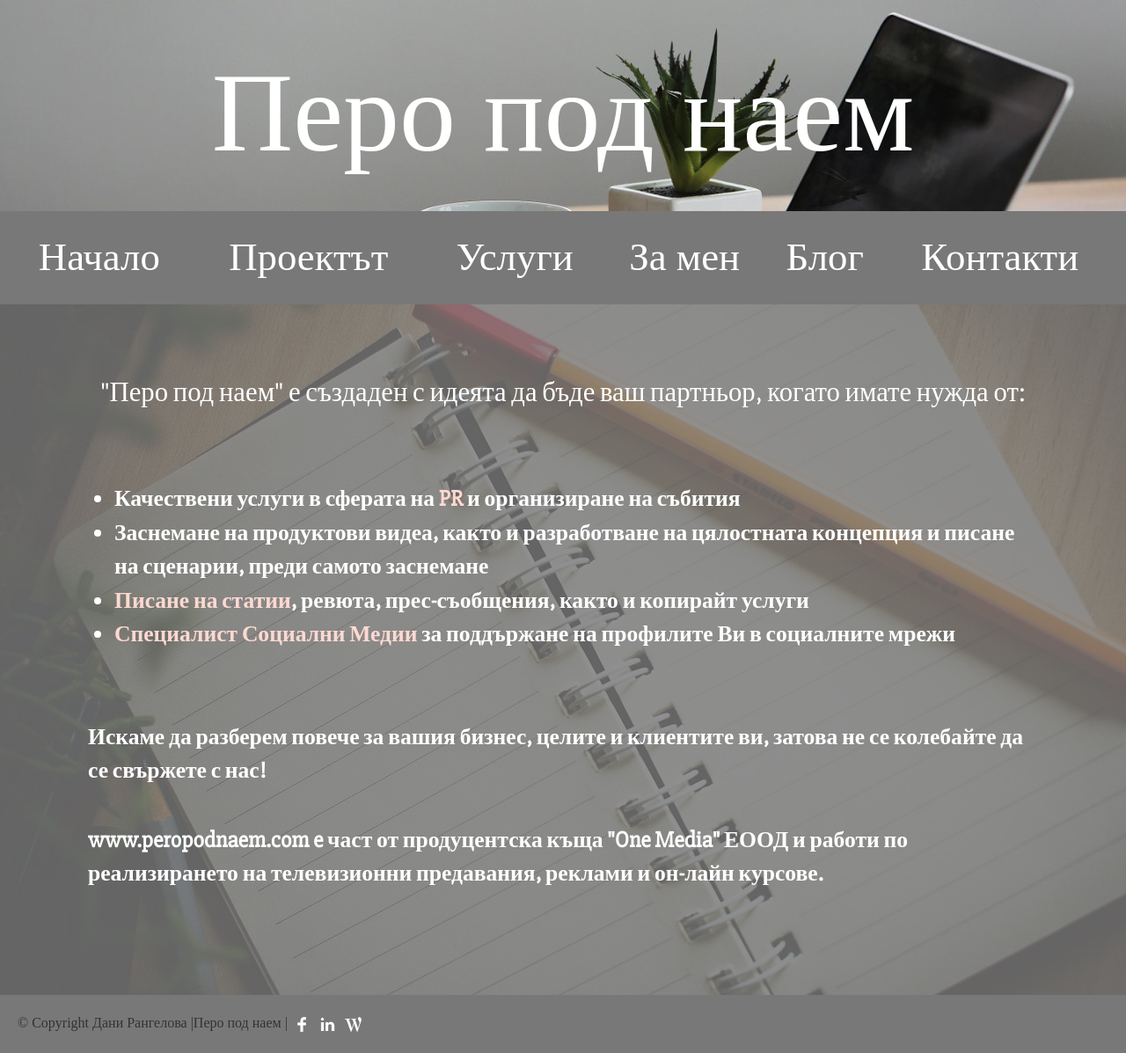
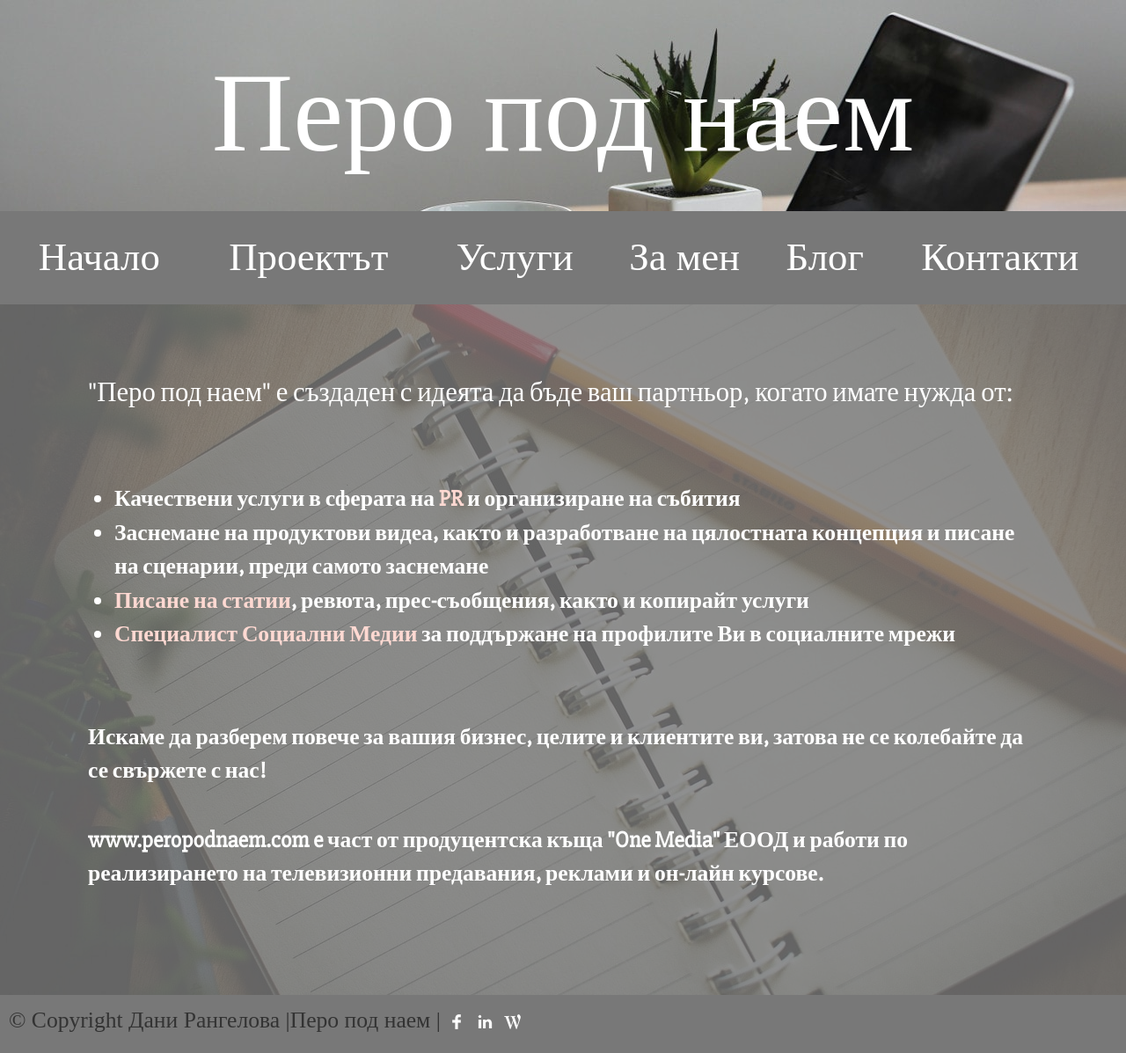
Before and after one commit to peropodnaem/peropodnaem.github.io, a Jekyll site: the page built from index.md, in a window 1280 px wide. Shown: the whole page at 88% size. Built offline with Jekyll 4.4.1, drawn with Linux system fonts in a browser that asks for light colours; some web fonts are replaced.

Commit message:
fonts fix

```diff
--- a/_sass/yaboda/_base.scss
+++ b/_sass/yaboda/_base.scss
@@ -89,7 +89,7 @@ li {
  */
 h1, h2, h3, h4, h5, h6 {
   font-weight: $base-font-weight;
-  text-align: right;
+  text-align: left;
 }
 
 .mega { font-size:$mega-font-size; }
--- a/_sass/yaboda/components/_footer.scss
+++ b/_sass/yaboda/components/_footer.scss
@@ -19,7 +19,7 @@
 }
 
 .footer-wrapper{
-    width: 80%;
+    width: 100%;
     display: inline-flex;
 }
 
--- a/assets/main.scss
+++ b/assets/main.scss
@@ -3,29 +3,32 @@
 ---
 @import "yaboda";
 
-.breadcrumbs li {list-style: none; float: left; padding: 0 10px; font-weight: 400; font-size: 1vw;}
+.breadcrumbs li {list-style: none; float: left; padding: 0 10px; font-weight: 400;}
 .breadcrumbs a {color: white;}
 .breadcrumbs a:hover {color: #df6d59;}
 div.clear {clear: both;}
 .wrapper p {padding-bottom: 40px;}
 .wrapper {margin:0 auto;}
-.footer-wrapper {padding: 20px;}
-h4, h5 {text-align: center;}
+.footer-wrapper {padding: 10px; font-size: 1vw;}
+h4, h5 {text-align: left;}
 #videos .video-holder {width: 510px; margin: 0 50px 80px 0; float: left;}
 #videos .video-holder:nth-child(even) {margin-right: 0px;}
 
 @media only screen and (min-device-width : 320px) and (max-device-width : 1160px) {
     #videos .video-holder {width: 100%; margin: 0;}
+    .footer-wrapper {font-size: 1.5vw;}
 }
 
 @media only screen and (min-device-width : 320px) and (max-device-width : 640px) {
     .page-content {font-size: 3.5vw;}
     .site-nav li {font-size: 4vw;}
     h1 {font-size: 10vw};
+    .footer-wrapper {font-size: 3.5vw;}
 }
 
 @media only screen and (min-device-width : 641px) and (max-device-width : 1160px) {
     .page-content { font-size: 2vw;}
     .site-nav li {font-size: 3.5vw;}
     h1 {font-size: 10vw};
+    .footer-wrapper {font-size: 2vw;}
 }
```
